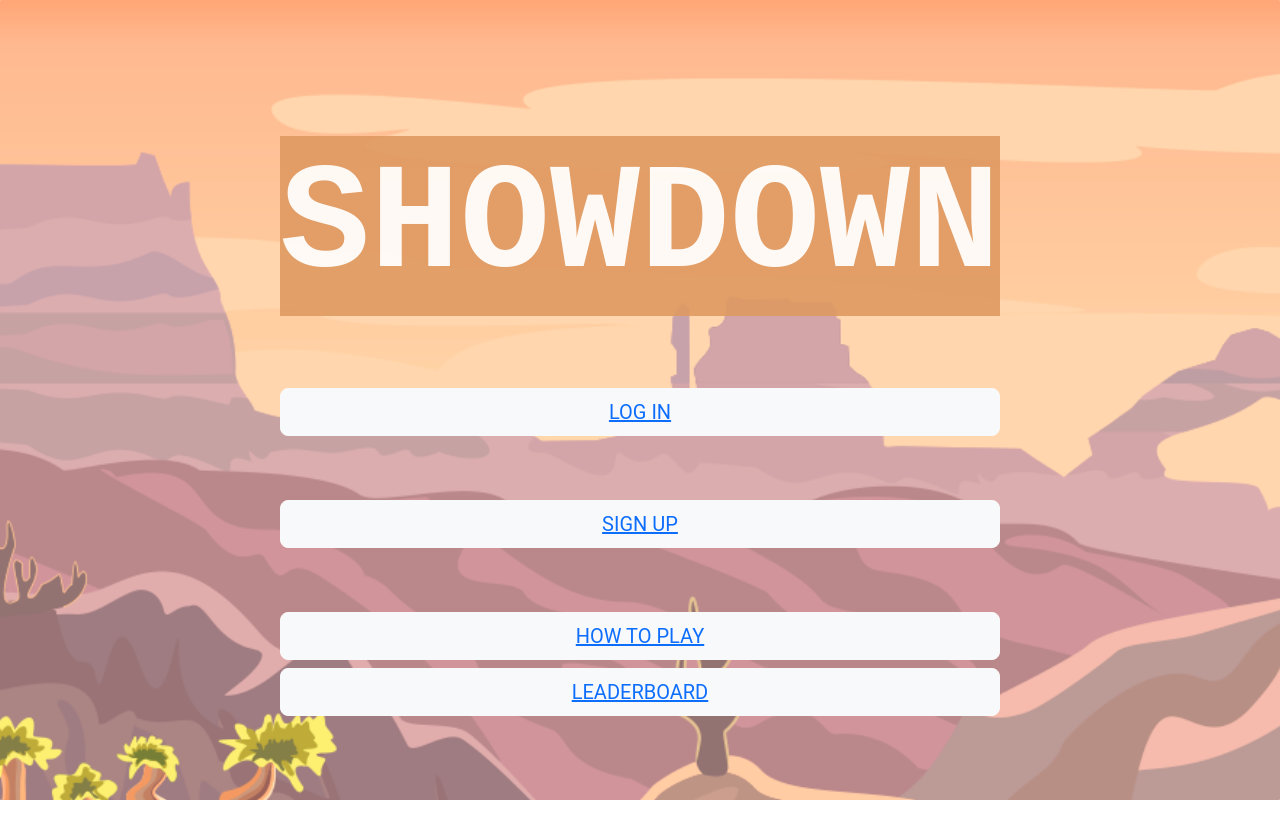
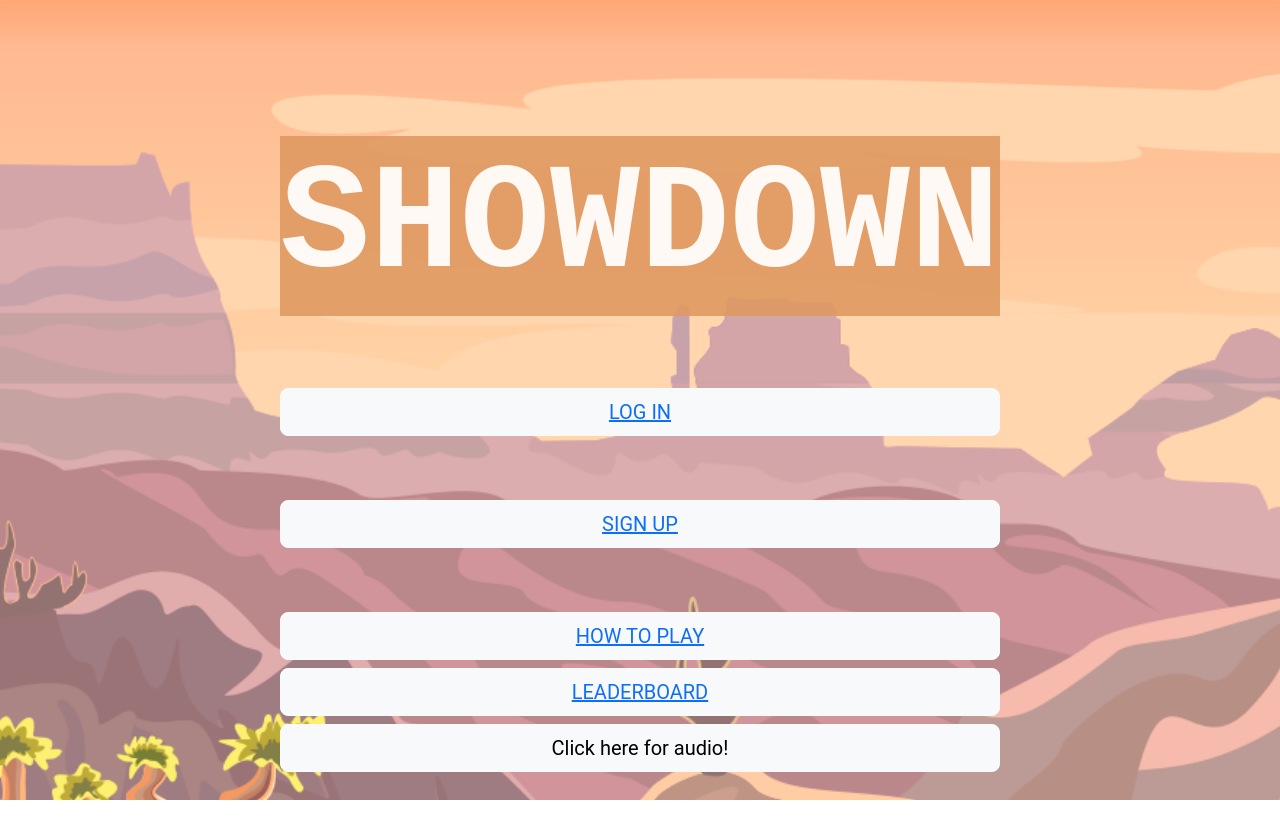
Before and after one commit to DrProfDavis/shootem-up-showdown, a React (Create React App) app in the folder client/: page /home in a window 1280 px wide. Shown: the top 838 px of the page. Built offline with nearby package versions, Linux system fonts and the light colour scheme.

Commit message:
Added background audio logic for homepage

```diff
--- a/client/src/components/Grid.js
+++ b/client/src/components/Grid.js
@@ -80,9 +80,9 @@ const Grid = () => {
     }, []);
 
     // UNCOMMENT THIS TO MAKE GAMEOVER SCREEN APPEAR
-    // if (timer <= 0) {
-    //     return <GameOverScreen score={score} />;
-    //   }
+    if (timer <= 0) {
+        return <GameOverScreen score={score} />;
+      }
 
 
 
--- a/client/src/pages/Home.js
+++ b/client/src/pages/Home.js
@@ -1,12 +1,16 @@
-import React from 'react';
+import { React, useEffect, useState } from 'react';
 import { Link } from 'react-router-dom';
 import Auth from '../utils/auth';
 import '../App.css';
 import 'bootstrap/dist/css/bootstrap.min.css'
 import { Button, Container, Row, Col } from 'react-bootstrap';
+import backgroundMusic from '../audio/background-home.mp3'
 
 
 const Home = () => {
+
+  const [audio] = useState(new Audio(backgroundMusic));
+  const [isPlaying, setIsPlaying] = useState(false);
 
   const isAuthenticated = Auth.loggedIn();
   const currentUser = isAuthenticated ? Auth.getProfile() : null;
@@ -14,6 +18,19 @@ const Home = () => {
   const userLogout = () => {
     Auth.logout();
   }
+
+  const startBackgroundMusic = () => {
+    audio.play();
+    setIsPlaying(true);
+  }
+
+  useEffect(() => {
+    // Cleanup the audio when the component unmounts
+    return () => {
+      audio.pause();
+      audio.currentTime = 0;
+    };
+  }, [audio]);
 
   return (
     <div className="home main-container center">
@@ -53,6 +70,12 @@ const Home = () => {
           <button onClick={userLogout}>Logout</button>
         ) : null}
 
+        {!isPlaying && (
+          <Button variant="light" size="lg" onClick={startBackgroundMusic}>
+            Click here for audio!
+          </Button>
+        )}
+
       </div>
     </div>
   );
--- a/client/src/pages/HowToPlay.js
+++ b/client/src/pages/HowToPlay.js
@@ -10,6 +10,8 @@ const HowToPlay = () => {
         <button><Link to="/home">Click here to go back</Link></button>
 
         <h1>HowToPlay</h1>
+        <p>Practice your aim here in the wild west!</p>
+        <p>Try to hit as many cowboys as you can! Each cowboy will increase your time! When your time hits 0, it's game over! It's also game over if you hit a cowgirl, so avoid that at all costs! Your score will be tallied up in the end based on the number of cowboys that you hit!</p>
       </main>
     </div>
   );
```
Also changed, not shown: 1 other file (tests, documents, lock files or other folders).
